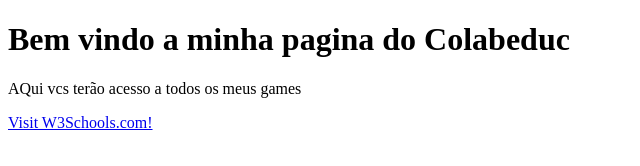
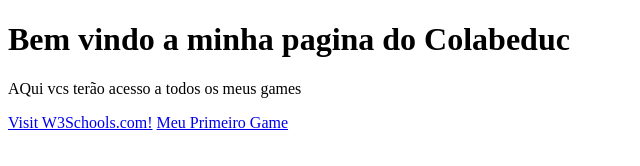
Before and after one commit to colabeduc/colabeduc.github.io, a plain HTML site: page index.html in a window 1280 px wide. Shown: the whole page, without its empty margins (0-640 px from the left). Drawn offline with Linux system fonts and the light colour scheme.

Commit message:
Update index.html

```diff
--- a/index.html
+++ b/index.html
@@ -7,5 +7,7 @@
       <h1>Bem vindo a minha pagina do Colabeduc</h1>
       <p>AQui vcs terão acesso a todos os meus games</p>
       <a href="https://www.w3schools.com/">Visit W3Schools.com!</a>
+      <a href=" https://colabeduc.github.io/animadino/">Meu Primeiro Game</a>
+
    </body>
 </html>
```
